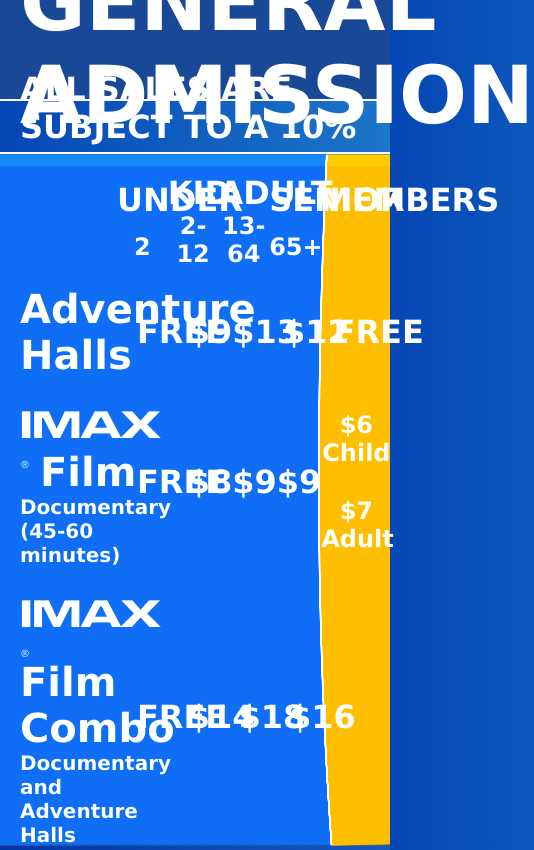
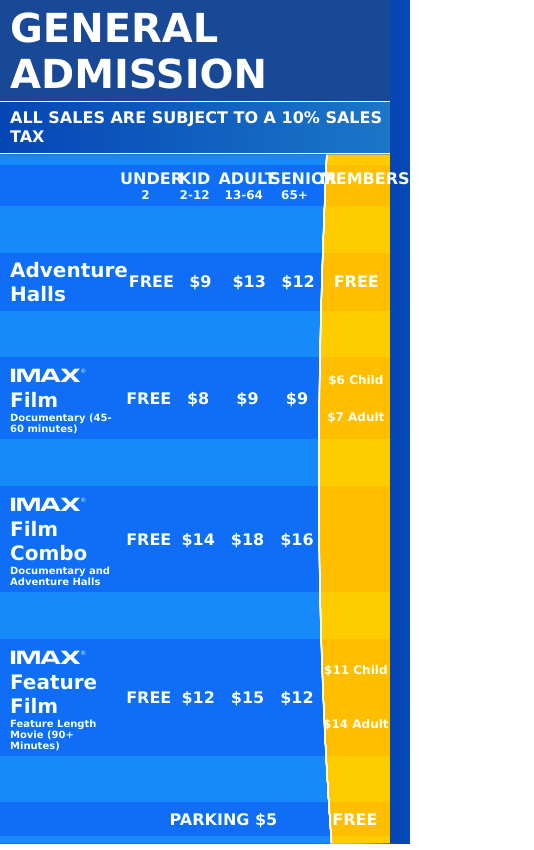
Before and after one commit to GriswoldTrevor/JerekShowtimes, a plain HTML site: page IMAX Prices.html in a window 390 px wide. Shown: the top 850 px of the page, 534 px wide, since content can reach past the window. Drawn offline with nearby package versions, Linux system fonts and the light colour scheme.

Commit message:
Updated resolution font size scaling

```diff
--- a/IMAX Prices.html
+++ b/IMAX Prices.html
@@ -9,52 +9,52 @@
 	<meta name="author" content="Trevor Griswold">
 
 	<style type="text/css">
-		@media only screen and (max-width: 1499px) {
+		@media only screen and (max-width: 799px) {
 			body {
-				font-size: 2em;
+				font-size: 1em;
+			}
+			#HeaderMessage, #PricesContainer {
+				border-top-width: 1px !important;
+			}
+		}
+		@media only screen and (min-width: 800px) and (max-width: 1599px) {
+			body {
+				font-size: 1.25em;
 			}
 			#HeaderMessage, #PricesContainer {
 				border-top-width: 2px !important;
 			}
 		}
-		@media only screen and (min-width: 1500px) and (max-width: 1999px) {
+		@media only screen and (min-width: 1600px) and (max-width: 2399px) {
 			body {
-				font-size: 2.5em;
-			}
-			#HeaderMessage, #PricesContainer {
-				border-top-width: 2px !important;
-			}
-		}
-		@media only screen and (min-width: 2000px) and (max-width: 2499px) {
-			body {
-				font-size: 3em;
+				font-size: 2em;
 			}
 			#HeaderMessage, #PricesContainer {
 				border-top-width: 3px !important;
 			}
 		}
-		@media only screen and (min-width: 2500px) and (max-width: 2999px) {
+		@media only screen and (min-width: 2400px) and (max-width: 3199px) {
 			body {
-				font-size: 3.5em;
+				font-size: 3em;
 			}
 			#HeaderMessage, #PricesContainer {
 				border-top-width: 4px !important;
 			}
 		}
-		@media only screen and (min-width: 3000px) and (max-width: 3499px) {
+		@media only screen and (min-width: 3200px) and (max-width: 3999px) {
 			body {
-				font-size: 4.5em;
+				font-size: 4em;
 			}
 			#HeaderMessage, #PricesContainer {
 				border-top-width: 5px !important;
 			}
 		}
-		@media only screen  and (min-width: 3500px)  {
+		@media only screen and (min-width: 4000px) {
 			body {
 				font-size: 5em;
 			}
 			#HeaderMessage, #PricesContainer {
-				border-top-width: 4px !important;
+				border-top-width: 6px !important;
 			}
 		}
 
```
Also changed, not shown: index.html (+12 -12 lines).
